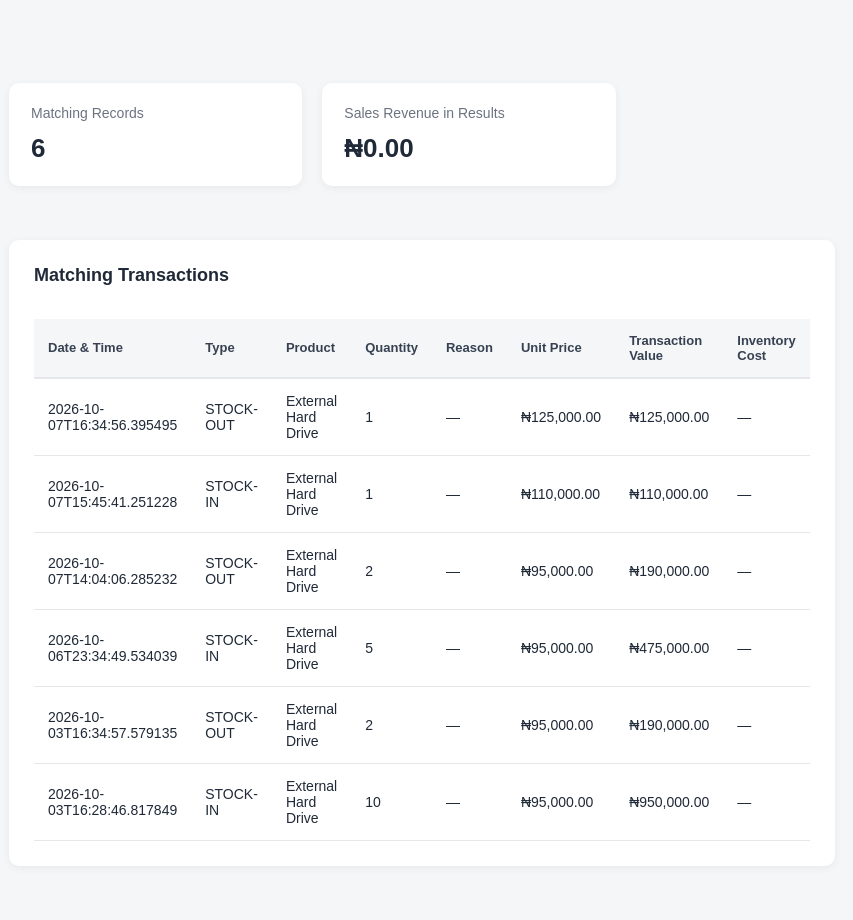
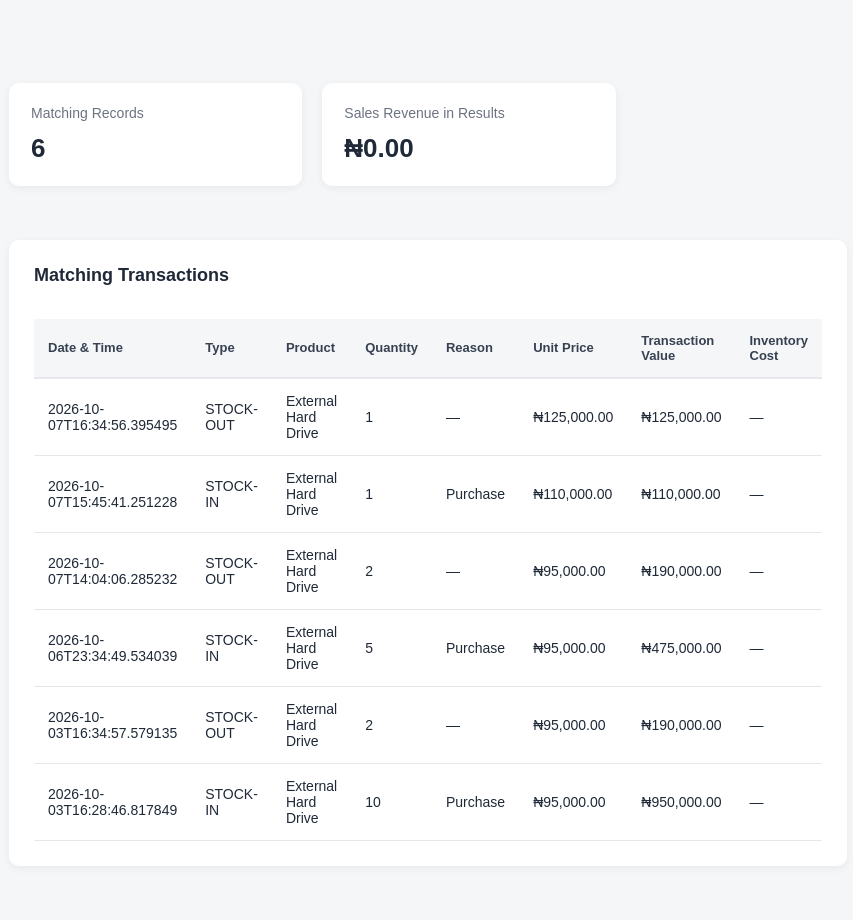
Before and after one commit to josephukpong-star/inventory_management_system, a Flask app: page /view-records in a window 1280 px wide. Shown: the part 975-1895 px from the top of the page, without its empty margins (291-1144 px from the left). Run offline with Flask 3, Linux system fonts and the light colour scheme; the visitor is signed in with stand-in values (Sample User, id 1).

Commit message:
Add purchase filtering to transaction records

```diff
--- a/web/app.py
+++ b/web/app.py
@@ -142,29 +142,47 @@ def filter_transactions_by_period(transactions, period, specific_date=None,
 
     return filtered
 
-
 def filter_transactions_by_type(transactions, transaction_filter):
     """Filter stock movements by transaction type or stock-out reason."""
     if transaction_filter == "all":
         return list(transactions)
 
+    # Purchase represents all Stock-In transactions.
+    if transaction_filter in {"purchase", "stock_in"}:
+        return [
+            item for item in transactions
+            if item.get("type") == "STOCK-IN"
+        ]
+
     if transaction_filter == "sales":
-        return [item for item in transactions if item.get("type") == "STOCK-OUT" and item.get("reason") == "Sale"]
-
-    if transaction_filter == "stock_in":
-        return [item for item in transactions if item.get("type") == "STOCK-IN"]
+        return [
+            item for item in transactions
+            if item.get("type") == "STOCK-OUT"
+            and item.get("reason") == "Sale"
+        ]
 
     if transaction_filter == "stock_out":
-        return [item for item in transactions if item.get("type") == "STOCK-OUT"]
+        return [
+            item for item in transactions
+            if item.get("type") == "STOCK-OUT"
+        ]
 
-    reason_filters = {"damaged_goods": "Damaged Goods", "internal_use": "Internal Use", "gift_free_issue": "Gift/Free Issue", "other": "Other",}
+    reason_filters = {
+        "damaged_goods": "Damaged Goods",
+        "internal_use": "Internal Use",
+        "gift_free_issue": "Gift/Free Issue",
+        "other": "Other",
+    }
 
     if transaction_filter in reason_filters:
         reason = reason_filters[transaction_filter]
-        return [item for item in transactions if item.get("type") == "STOCK-OUT" and item.get("reason") == reason]
+        return [
+            item for item in transactions
+            if item.get("type") == "STOCK-OUT"
+            and item.get("reason") == reason
+        ]
 
     return []
-
 
 def safe_transaction_for_staff(transaction):
     """
@@ -759,7 +777,12 @@ def transactions():
         if transaction_type and current_type != transaction_type:
             continue
 
-        current_reason = str(transaction.get("reason", "Unspecified"))
+        # Stock-In transactions are displayed and filtered as Purchase.
+        if current_type == "STOCK-IN":
+            current_reason = "Purchase"
+        else:
+            current_reason = str(transaction.get("reason") or "Unspecified")
+
         if reason_filter and current_reason != reason_filter:
             continue
 
@@ -809,7 +832,9 @@ def transactions():
     filtered_transactions.sort(key=lambda item: str(item.get("timestamp", "")), reverse=True,)
 
     # Filter choices come from the actual transaction history.
-    reasons = sorted({str(transaction.get("reason", "Unspecified")) for transaction in all_transactions})
+    reasons = {"Purchase" if str(transaction.get("type", "")).upper() == "STOCK-IN" else str(transaction.get("reason") or "Unspecified") for transaction in all_transactions}
+
+    reasons = sorted(reasons)
 
     payment_methods = ["Cash", "Bank Transfer", "Cheque", "Unspecified"]
 
--- a/web/templates/view_records.html
+++ b/web/templates/view_records.html
@@ -98,7 +98,7 @@
                         <select name="type" id="type">
                             <option value="all" {% if transaction_filter == "all" %}selected{% endif %}>All Transactions</option>
                             <option value="sales" {% if transaction_filter == "sales" %}selected{% endif %}>Sales</option>
-                            <option value="stock_in" {% if transaction_filter == "stock_in" %}selected{% endif %}>Stock In</option>
+                            <option value="purchase" {% if transaction_filter in ["purchase", "stock_in"] %}selected{% endif %}>Purchase</option>
                             <option value="stock_out" {% if transaction_filter == "stock_out" %}selected{% endif %}>All Stock Out</option>
                             <option value="damaged_goods" {% if transaction_filter == "damaged_goods" %}selected{% endif %}>Damaged Goods</option>
                             <option value="internal_use" {% if transaction_filter == "internal_use" %}selected{% endif %}>Internal Use</option>
@@ -159,7 +159,13 @@
                                         <td>{{ transaction.get("type", "") }}</td>
                                         <td>{{ transaction.get("product_name", "Unknown product") }}</td>
                                         <td>{{ transaction.get("quantity", 0) }}</td>
-                                        <td>{{ transaction.get("reason", "—") }}</td>
+                                        <td>
+                                            {% if transaction.get("type") == "STOCK-IN" %}
+                                                Purchase
+                                            {% else %}
+                                                {{ transaction.get("reason") or "—" }}
+                                            {% endif %}
+                                        </td>
 
                                         {% if is_admin %}
                                             <td>
```
